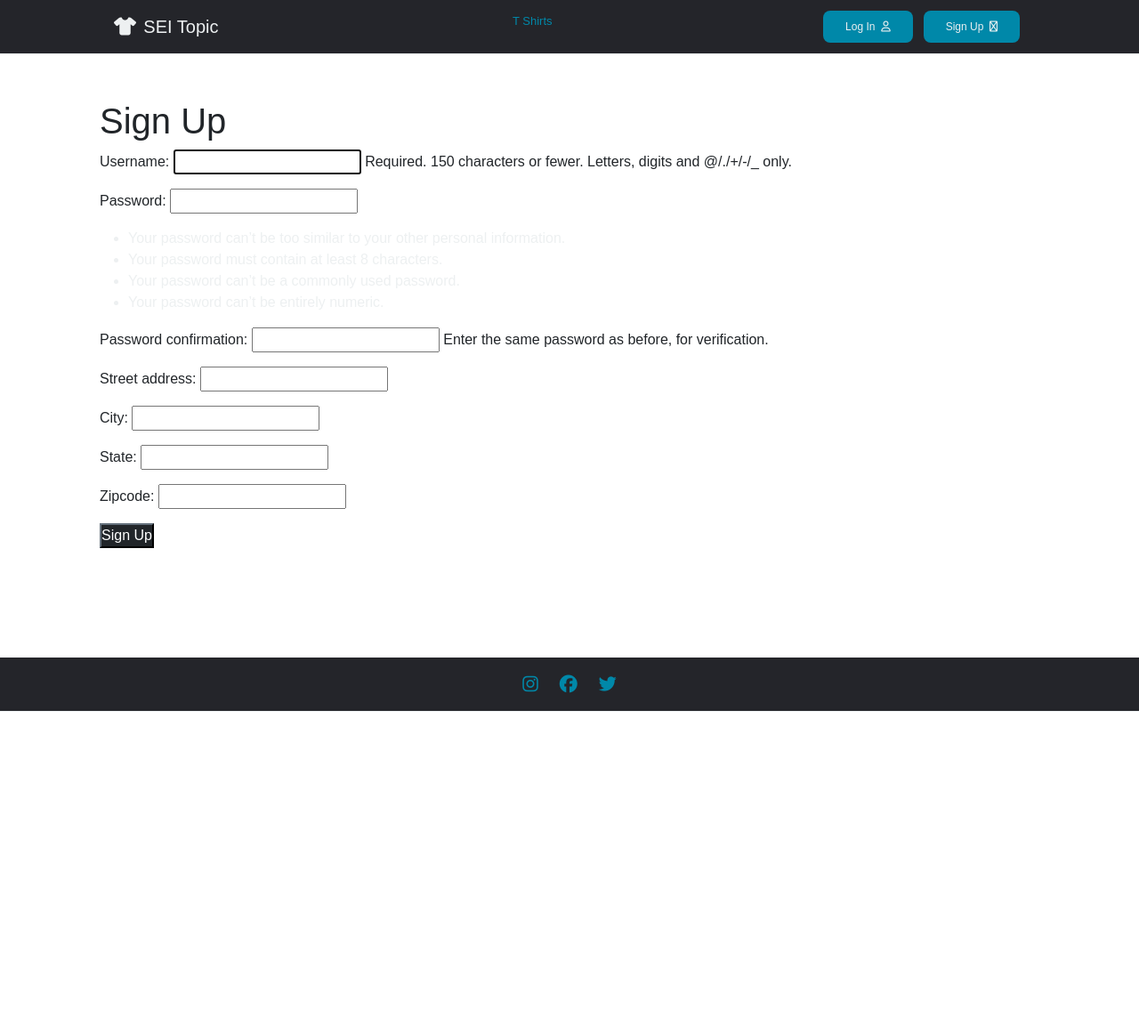
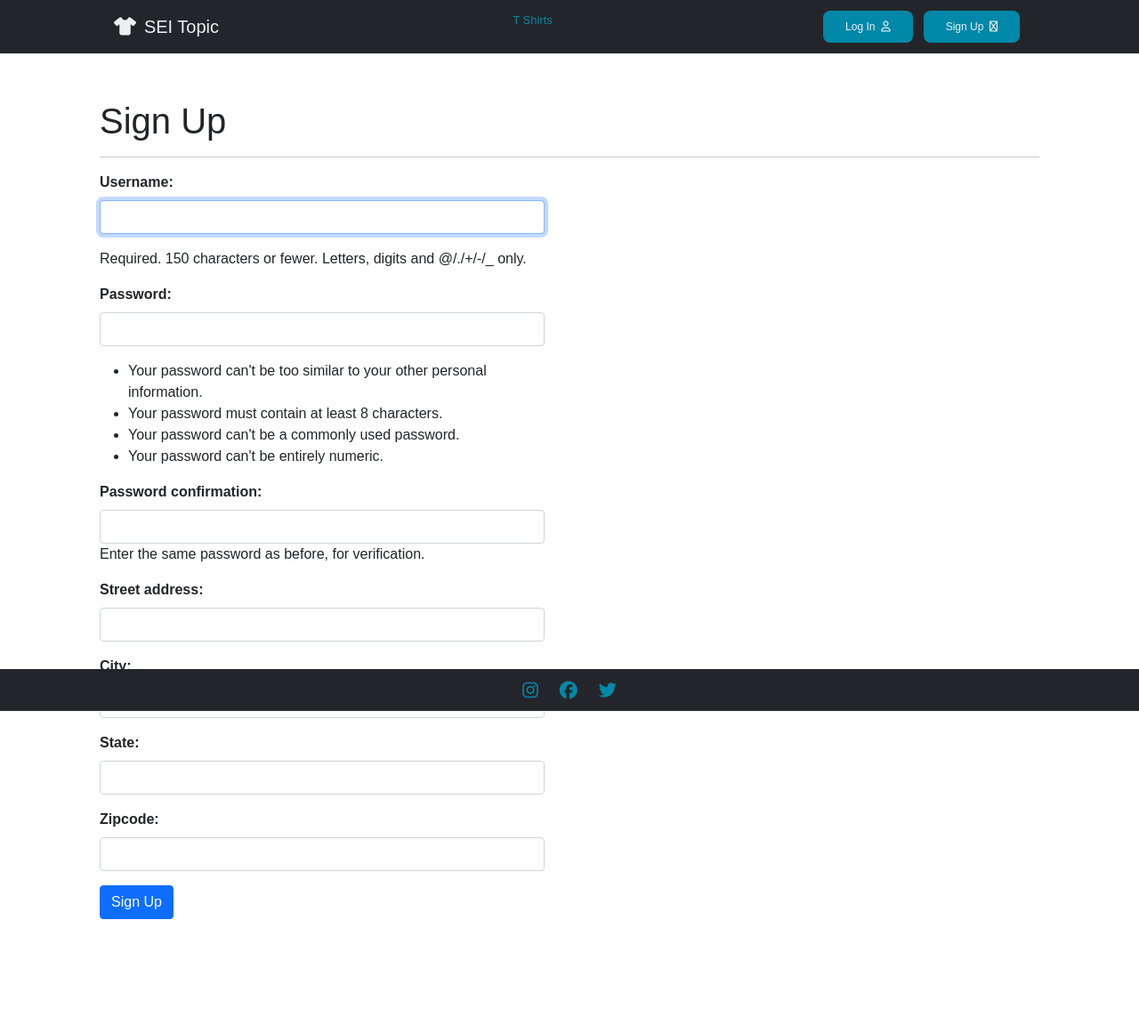
Before and after one commit to stefantavares/SEITopic-1, a Django app: page /accounts/signup/ in a window 1280 px wide. Shown: the whole page at 89% size. Before the commit the page ends 800 px from the top, so only its background shows below. Run offline with Django 4.2, Linux system fonts and the light colour scheme; data that the repository does not hold is empty; some libraries are stand-ins or nearby versions.

Commit message:
forms and CSS for authorizations

```diff
--- a/main_app/static/css/style.css
+++ b/main_app/static/css/style.css
@@ -1,6 +1,7 @@
 @import url('https://fonts.googleapis.com/css2?family=Montserrat:wght@100;200;300;400;500;600;700;800;900&display=swap');
 
 * {
+    font-family: "Monsterrat", sans-serif;
     box-sizing: border-box;
     margin: 0;
     padding: 0;
@@ -35,7 +36,7 @@ header {
     top: 0;
 }
 
-li, a {
+a {
     font-family: "Monsterrat", sans-serif;
     font-weight: 500;
     font-size: 16px;
@@ -97,10 +98,10 @@ footer {
     display: flex;
     justify-content: center;
     align-items: center;
-    padding: 30px 10%;
+    /* padding: 30px 10%; */
     border-bottom: 1px solid #edf0f1;
     width: 100%;
-    height: 4%;
+    height: 6%;
     background-color: #24252a;
     position: fixed;
     bottom: 0;
@@ -244,3 +245,11 @@ footer {
 .display-message {
   margin: 50px 0px 0px 0px;
 }
+
+.signup-container {
+  width: 500px;
+}
+
+label {
+  font-weight: 700;
+}
--- a/main_app/templates/registration/signup.html
+++ b/main_app/templates/registration/signup.html
@@ -1,16 +1,70 @@
 {% extends 'base.html' %}
 {% block content %}
 <h1>Sign Up</h1>
-
+<hr>
 {% if error_message %}
 <p>{{ error_message }}</p>
 {% endif %}
+<div class="signup-container">
 
-<form action="{% url 'signup' %}" method="POST">
+<form action="/accounts/signup/" method="POST">
+
     {% csrf_token %}
-    {{ form.as_p }}
-    {{ profile_form.as_p }}
-    <input type="submit" value="Sign Up" class="btn-dark">
+    <p>
+    <div class="mb-3">
+    <label class="form-label" for="id_username">Username:</label>
+    <input class="form-control" type="text" name="username" maxlength="150" autocapitalize="none" autocomplete="username" autofocus="" required="" id="id_username">
+    </div>
+
+      <span class="helptext">Required. 150 characters or fewer. Letters, digits and @/./+/-/_ only.</span>
+  </p>
+
+  <p>
+    <div class="mb-3">
+    <label class="form-label" for="id_password1">Password:</label>
+    <input class="form-control" type="password" name="password1" autocomplete="new-password" required="" id="id_password1">
+
+      <span class="helptext"></span></p><ul><li>Your password can't be too similar to your other personal information.</li><li>Your password must contain at least 8 characters.</li><li>Your password can't be a commonly used password.</li><li>Your password can't be entirely numeric.</li></ul>
+      </div>
+    <p></p>
+
+
+  <p>
+    <div class="mb-3">
+    <label  class="form-label" for="id_password2">Password confirmation:</label>
+    <input class="form-control" type="password" name="password2" autocomplete="new-password" required="" id="id_password2">
+
+      <span class="helptext">Enter the same password as before, for verification.</span>
+        </div>
+  </p>
+    <p>
+    <div class="mb-3">
+    <label  class="form-label" for="id_street_address">Street address:</label>
+    <input class="form-control" type="text" name="street_address" maxlength="20" required="" id="id_street_address">
+    </div>
+  </p>
+
+  <p>
+    <div class="mb-3">
+    <label  class="form-label" for="id_city">City:</label>
+    <input class="form-control" type="text" name="city" maxlength="20" required="" id="id_city">
+    </div>
+  </p>
+
+  <p>
+    <div class="mb-3">
+    <label  class="form-label" for="id_state">State:</label>
+    <input class="form-control" type="text" name="state" maxlength="2" required="" id="id_state">
+    </div>
+  </p>
+
+  <p>
+    <div class="mb-3">
+    <label  class="form-label" for="id_zipcode">Zipcode:</label>
+    <input class="form-control" type="number" name="zipcode" required="" max="99999" rid="id_zipcode">
+  </p>
+    <input type="submit" value="Sign Up" class="btn-primary btn">
+    </div>
 </form>
-
+</div>
 {% endblock %}
```
Also changed, not shown: main_app/templates/registration/login.html (+27 -2 lines).
